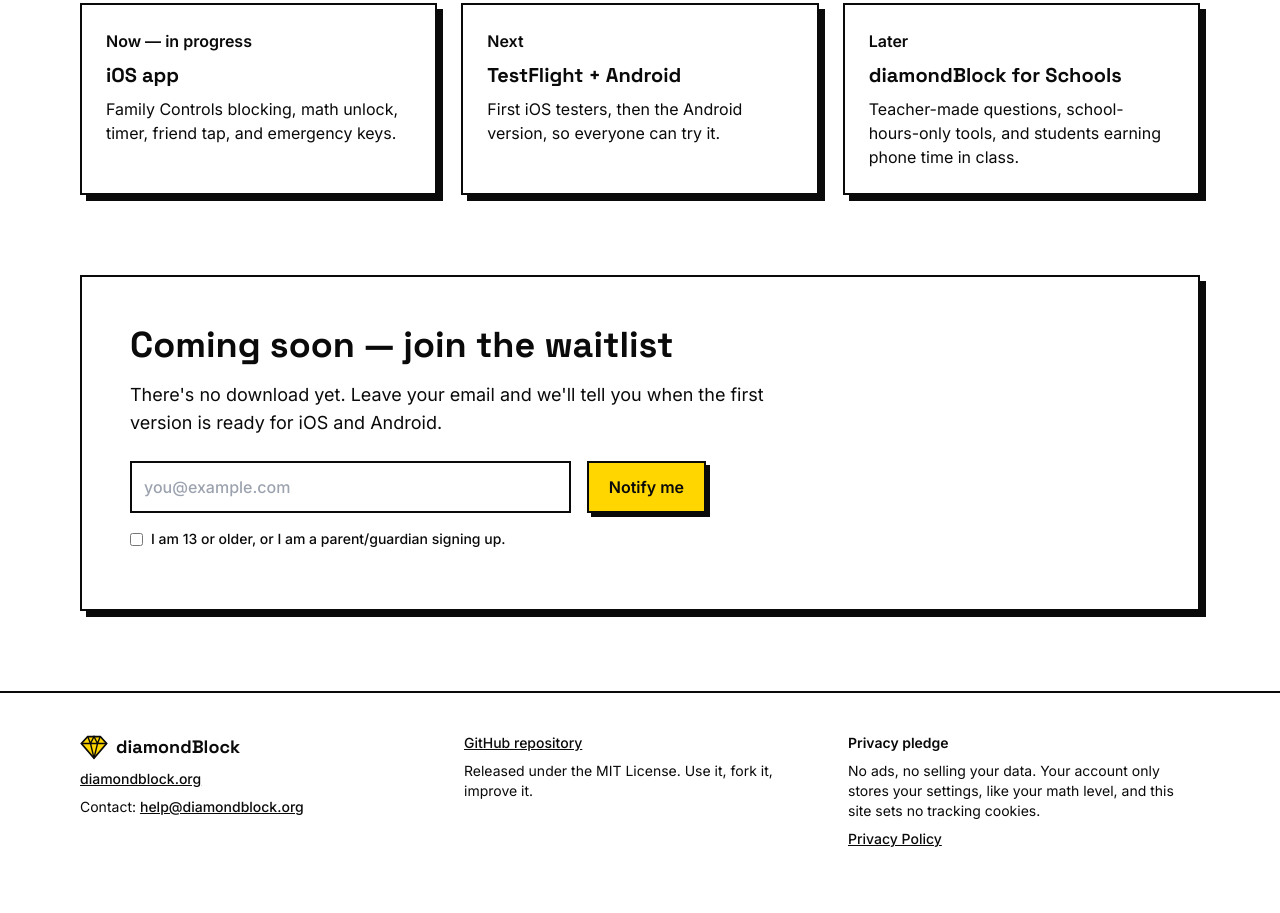
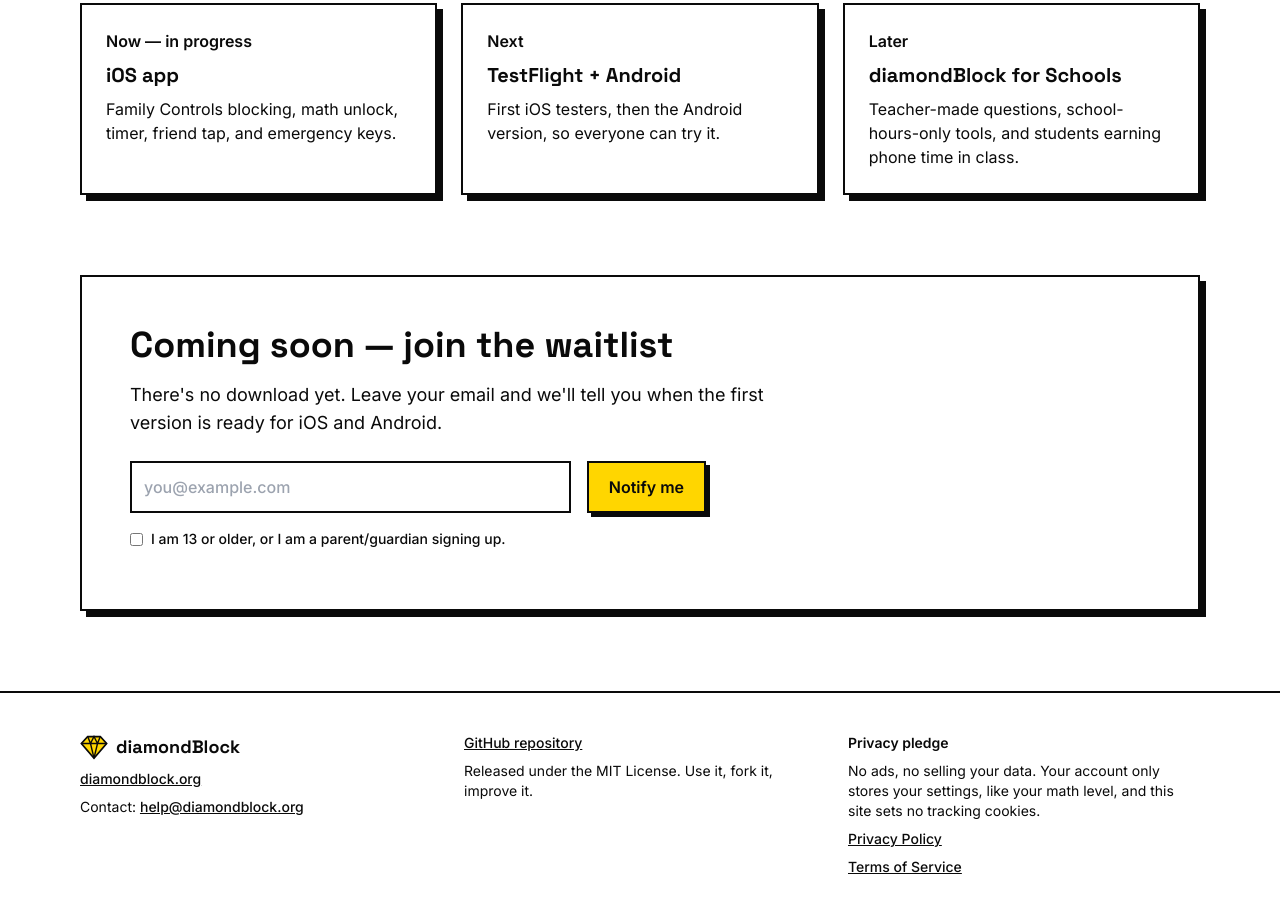
Before and after one commit to Plasmixx/diamondBlock, a plain HTML site: page index.html in a window 1280 px wide. Shown: the part 4311-5224 px from the top of the page. Before the commit the page ends 5200 px from the top, so only its background shows below. Drawn offline with nearby package versions, Linux system fonts and the light colour scheme; files whose address does not match are found by name.

Commit message:
Add Terms of Service link to footer

```diff
--- a/index.html
+++ b/index.html
@@ -288,6 +288,7 @@ html.lenis,html.lenis body{height:auto}
       <p class="font-semibold">Privacy pledge</p>
 <p class="mt-2">No ads, no selling your data. Your account only stores your settings, like your math level, and this site sets no tracking cookies.</p>
 <p class="mt-2"><a class="underline font-medium" href="https://diamondblock.org/privacy">Privacy Policy</a></p>
+<p class="mt-2"><a class="underline font-medium" href="https://diamondblock.org/terms">Terms of Service</a></p>
     </div>
   </div>
 </footer>
```
